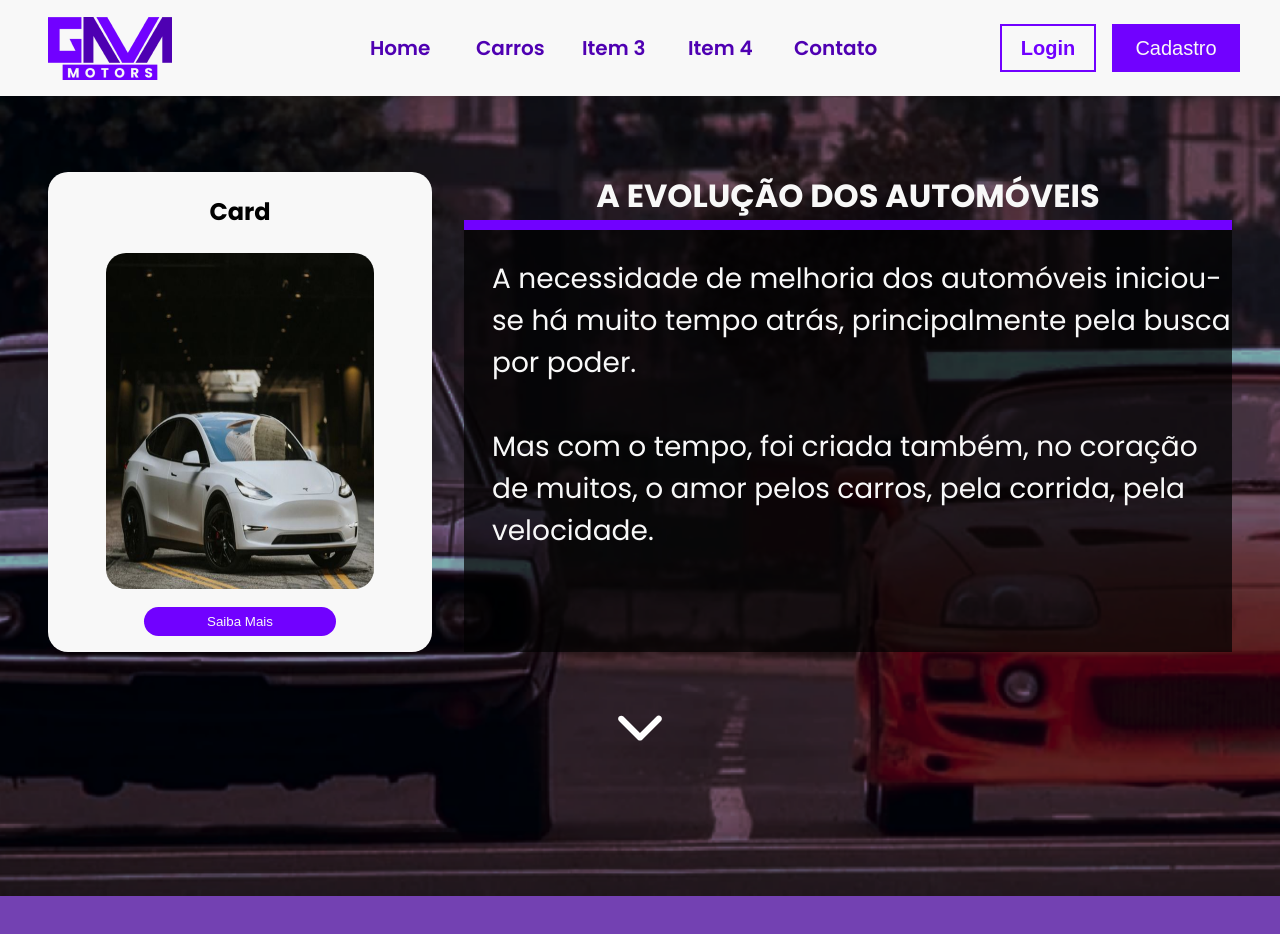
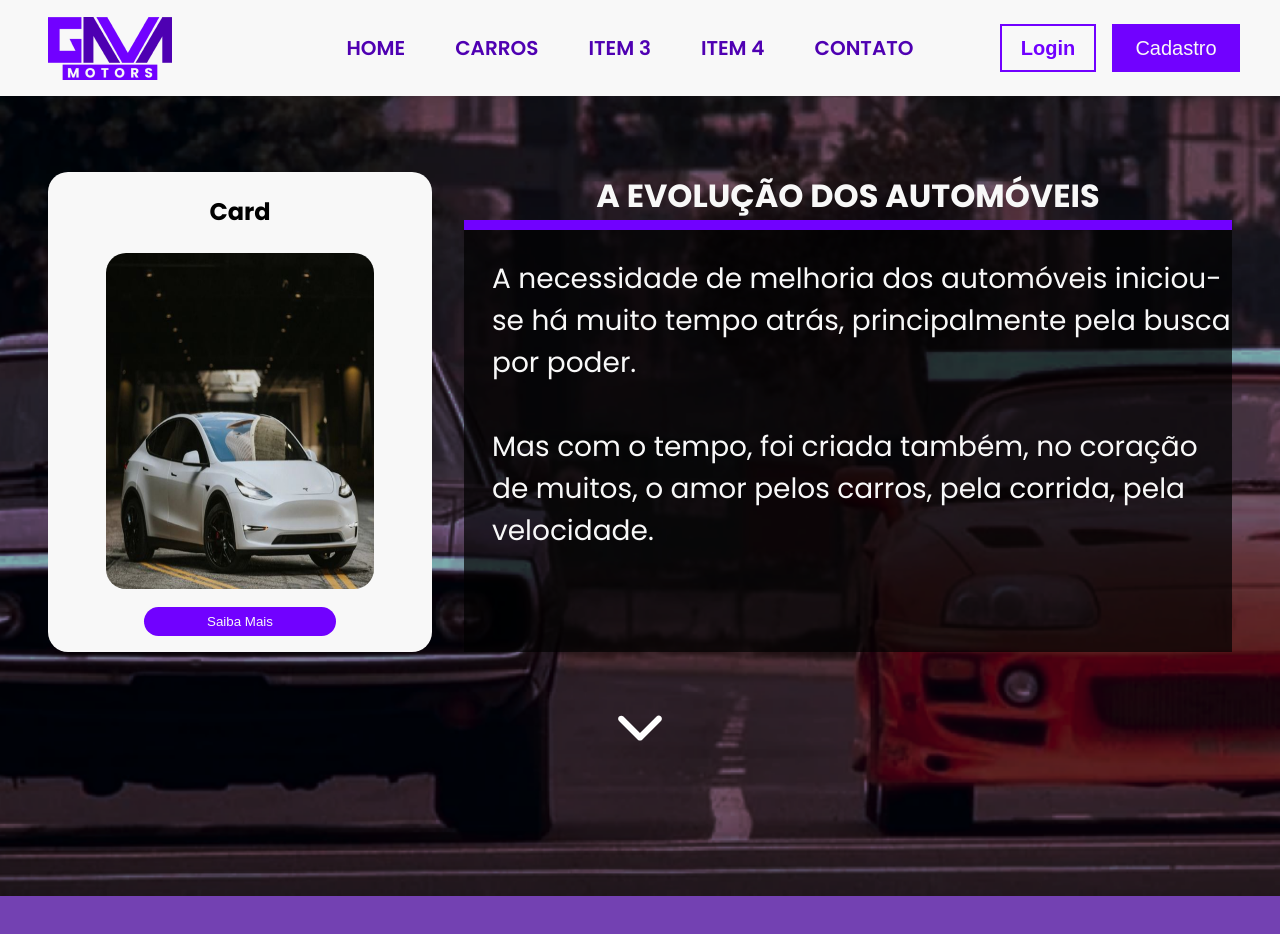
Before and after one commit to GuiGavassa/Gavassa-ProjetoIndividual, a website: page public/index.html in a window 1280 px wide. Shown: the top 934 px of the page. Drawn offline with Linux system fonts and the light colour scheme.

Commit message:
botoes da navbar

```diff
--- a/public/css/estilo.css
+++ b/public/css/estilo.css
@@ -48,12 +48,62 @@ nav{
   margin-left: 5em;
 }
 
+li a {
+  font-size: 17px;
+  background: transparent;
+  border: none;
+  padding: 0.5em 1em;
+  color: #ffedd3;
+  text-transform: uppercase;
+  position: relative;
+  transition: 0.5s ease;
+  cursor: pointer;
+}
+
+li a::before {
+  content: "";
+  position: absolute;
+  left: 0;
+  bottom: 0;
+  height: 2px;
+  width: 0;
+  background-color: var(--GavaPurpleDark);
+  transition: 0.5s ease;
+}
+
+li a:hover {
+  color: var(--GavaWhite);
+  transition-delay: 0.5s;
+}
+
+li a:hover::before {
+  width: 100%;
+}
+
+li a::after {
+  content: "";
+  position: absolute;
+  left: 0;
+  bottom: 0;
+  height: 0;
+  width: 100%;
+  background-color: var(--GavaPurpleDark);
+  transition: 0.4s ease;
+  z-index: -1;
+}
+
+li a:hover::after {
+  height: 100%;
+  transition-delay: 0.4s;
+  color: aliceblue;
+}
+
+
 nav li{
-  text-decoration: none;
   list-style: none;
-  width: 6rem;
   padding: 5px;
 }
+
 
 nav a{
   color: var(--GavaPurpleDark);
@@ -65,14 +115,14 @@ nav a{
   transition: ease-in-out 0.2s;
 }
 
-nav a:hover{
+  /* nav a:hover{
     color: var(--GavaPurpleDark);
     border-bottom: var(--GavaPurplePrincipal) 4px solid;
     text-decoration: none;
     font-size: 20px;
     font-weight: 600;
     transition: ease-in-out 0.2s;
-}
+  } */
 
 header .botoes-acesso{
   display: flex;
@@ -103,7 +153,7 @@ header .botoes-acesso{
   font-weight: 600;
   font-size: 20px;
 
-  width:50%;
+  width:40%;
   height: 3rem;
 }
 
@@ -128,7 +178,7 @@ header .botoes-acesso{
 
   color: var(--GavaWhite);
 
-  width:70%;
+  width:50%;
   height: 3rem;
 }
 
--- a/public/index.html
+++ b/public/index.html
@@ -27,8 +27,8 @@
       <li><a href="#">Contato</a></li>
     </nav>
     <div class="botoes-acesso">
-      <button class="btn-login">Login</button>
-      <button class="btn-cadastro">Cadastro</button>
+      <button href="./login.html" class="btn-login">Login</button>
+      <button href="./cadastro.html" class="btn-cadastro">Cadastro</button>
     </div>
   </header>
 
```
Lines whose indentation alone changed are shown as unchanged.
